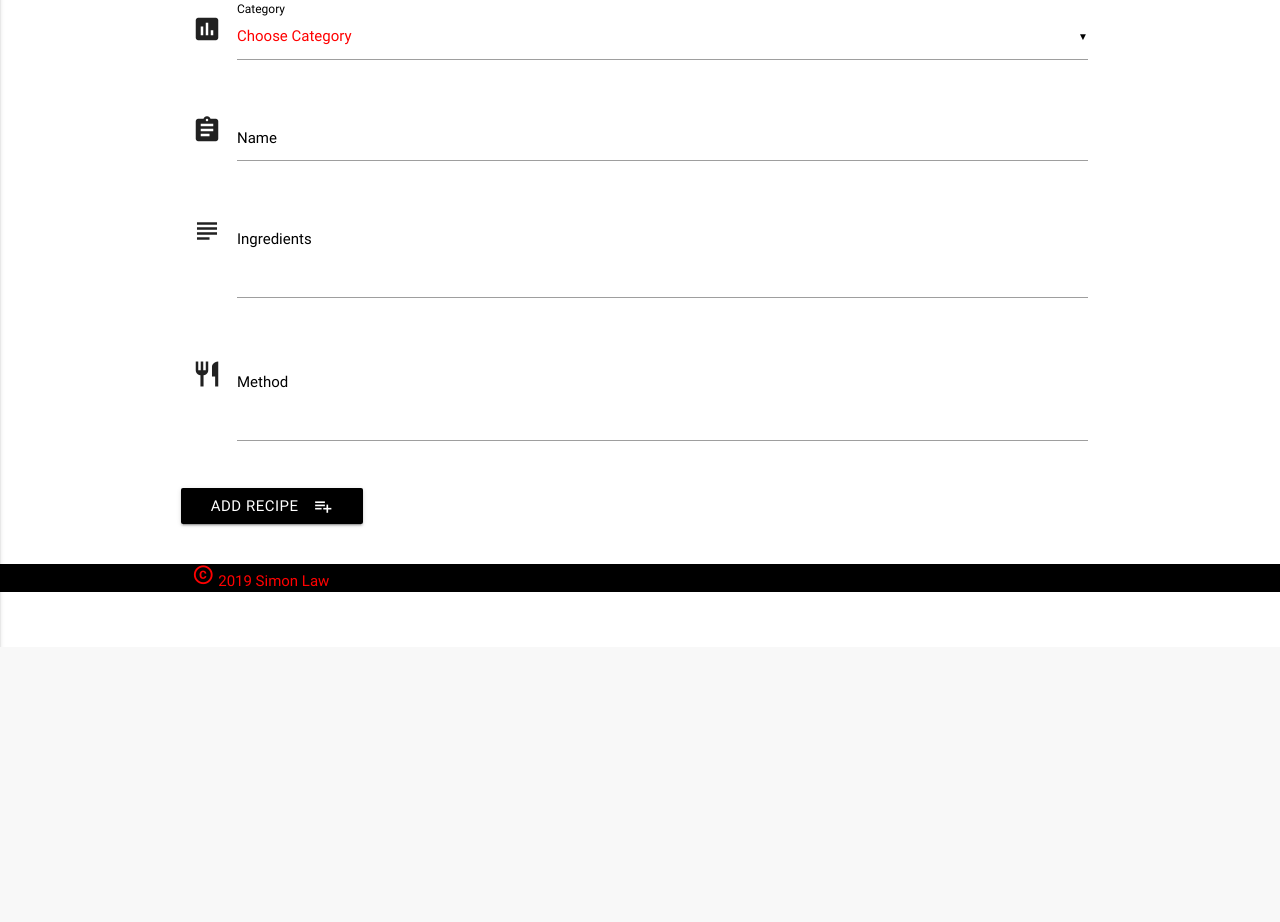
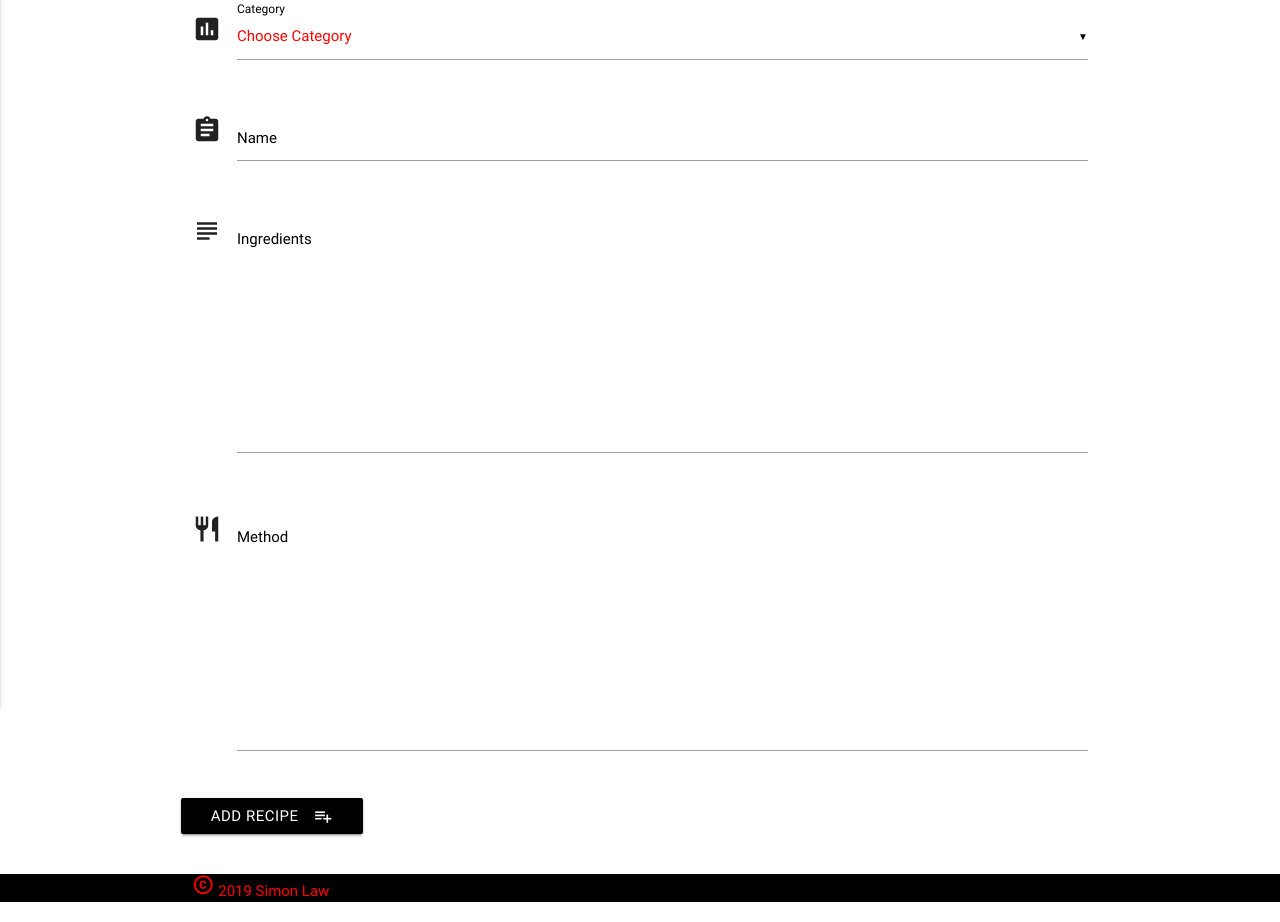
Before and after one commit to Code-Institute-Submissions/dcd-milestone-project-1, a Flask app: page /add_recipe in a window 1280 px wide. Shown: the part 153-1075 px from the top of the page. Before the commit the page ends 800 px from the top, so only its background shows below. Run offline with Flask 2, Linux system fonts and the light colour scheme; data that the repository does not hold is empty; some libraries are stand-ins or nearby versions.

Commit message:
finalised textareas

```diff
--- a/static/css/style.css
+++ b/static/css/style.css
@@ -68,3 +68,11 @@ footer a {
 i.small {
     font-size: 1.5em;
 }
+
+/* text-are size */
+
+.input-field .prefix ~ textarea {
+    line-height: 1.3;
+    overflow: scroll;
+    height: 200px;
+}
--- a/templates/editrecipe.html
+++ b/templates/editrecipe.html
@@ -49,4 +49,5 @@
 </div>
 
 
+
 {% endblock %}
--- a/templates/viewrecipe.html
+++ b/templates/viewrecipe.html
@@ -39,4 +39,10 @@
     </form>
 </div>
 
+<script type="text/javascript">
+    $('#name').val('New Text');
+    M.textareaAutoResize($('#name'));
+
+</script>
+
 {% endblock %}
```
